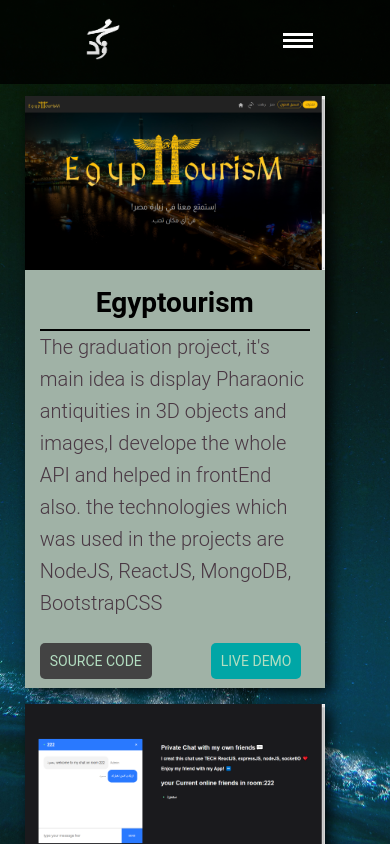
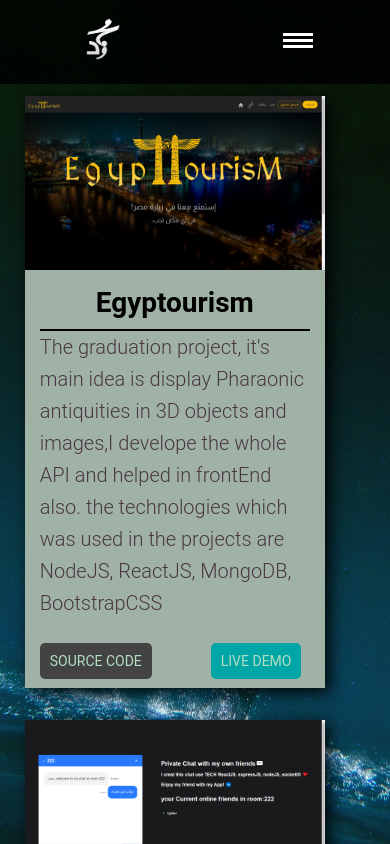
Before and after one commit to mahmoud-farag/my_portfolio, a React (Create React App) app: page /MyWork in a window 390 px wide. Built offline with nearby package versions, Linux system fonts and the light colour scheme.

Commit message:
version2

```diff
--- a/src/components/MyWork/mywork.css
+++ b/src/components/MyWork/mywork.css
@@ -78,7 +78,7 @@
 .card-image {
   grid-area: image;
   position: relative;
-  background-color: brown;
+  /* background-color: brown; */
   margin-bottom: 1rem;
 }
 
@@ -136,7 +136,7 @@
 }
 
 .card:hover {
-  transform: scale(1.1);
+  transform: scale(102%);
   box-shadow: 5px 5px 15px rgba(0, 0, 0, 0.6);
 }
 
@@ -221,7 +221,7 @@
   .cards {
     width: 95%;
     margin: 1rem auto auto auto;
-    row-gap: 1rem;
+    row-gap: 2rem;
     /* background-color: #00a6a6; */
     /* display: flex;
     flex-direction: column;
```
